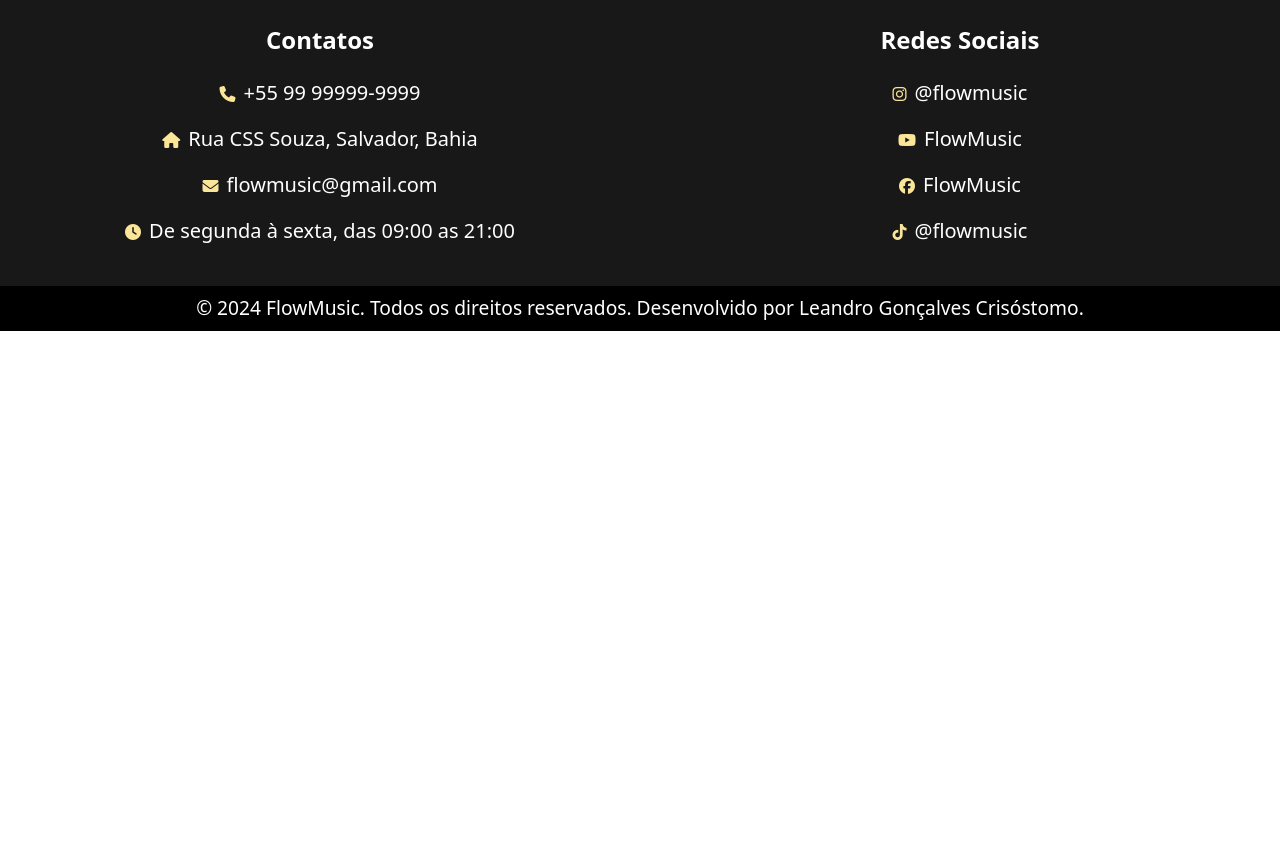
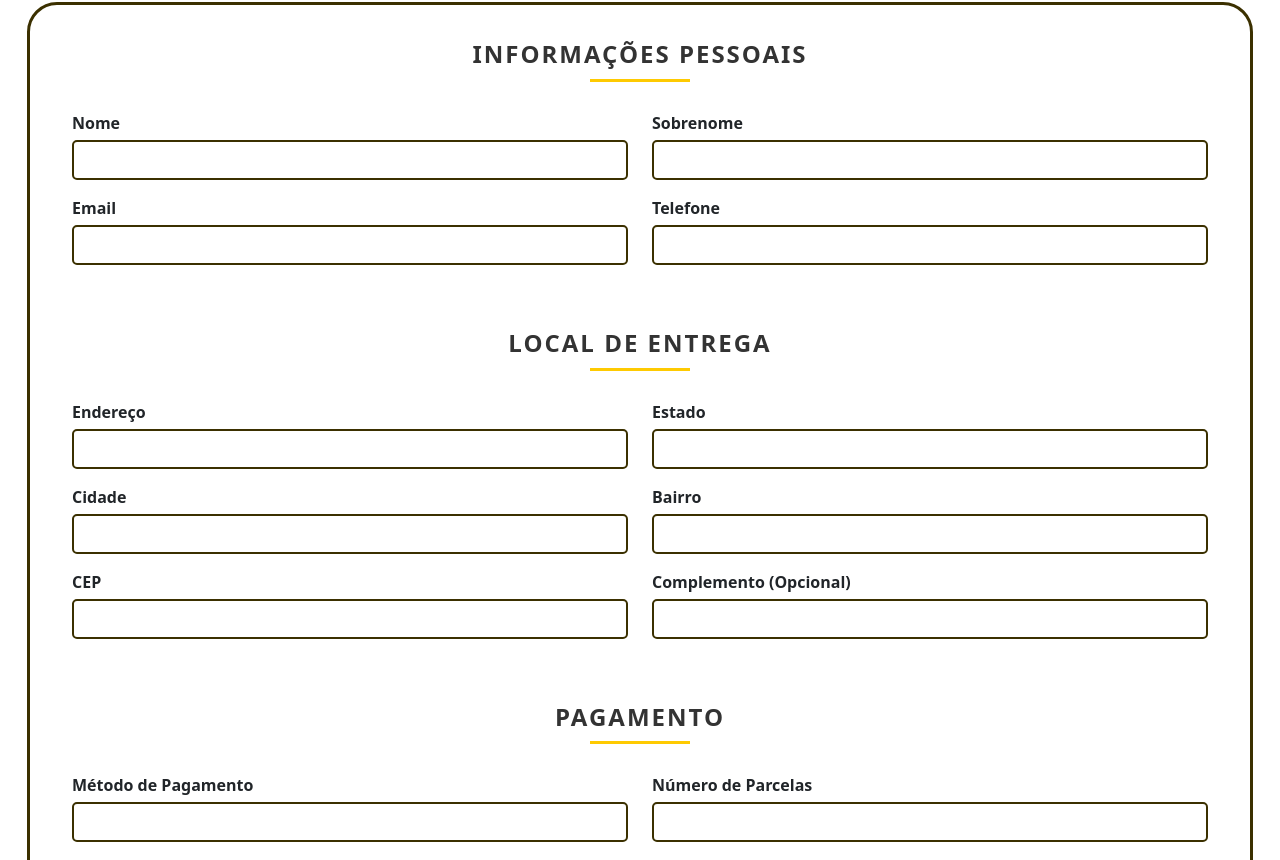
Before and after one commit to lleandrogon/FlowMusic, an Angular app: page /formulario in a window 1280 px wide. Before the commit this address led to /. Shown: the part 160-1020 px from the top of the page. Before the commit the page ends 800 px from the top, so only its background shows below. Built offline with nearby package versions, Linux system fonts and the light colour scheme.

Commit message:
Iniciando o formulário de confirmação

```diff
--- a/src/app/app.routes.ts
+++ b/src/app/app.routes.ts
@@ -8,6 +8,7 @@ import { TeclasComponent } from './components/teclas/teclas.component';
 import { SoproComponent } from './components/sopro/sopro.component';
 import { CarrinhoComponent } from './components/carrinho/carrinho.component';
 import { CompraEfetuadaComponent } from './components/compra-efetuada/compra-efetuada.component';
+import { FormularioComponent } from './components/formulario/formulario.component';
 
 export const routes: Routes = [
     {
@@ -43,6 +44,10 @@ export const routes: Routes = [
         component: CarrinhoComponent
     },
     {
+        path: "formulario",
+        component: FormularioComponent
+    },
+    {
         path: "compra-efetuada",
         component: CompraEfetuadaComponent
     }
--- a/src/app/components/carrinho/carrinho.component.ts
+++ b/src/app/components/carrinho/carrinho.component.ts
@@ -30,6 +30,6 @@ export class CarrinhoComponent implements OnInit {
   }
 
   finalizarCompra(): void {
-    this.router.navigate(['/compra-efetuada']);
+    this.router.navigate(['/formulario']);
   }
 }
--- a/src/app/components/footer/footer.component.ts
+++ b/src/app/components/footer/footer.component.ts
@@ -15,12 +15,12 @@ export class FooterComponent {
 
   pagamentos: Pagamento[] = [
     {
-      nome: "Cartão de Crédito",
+      nome: "Cartão",
       imagem: "fa-solid fa-credit-card fs-2"
     },
     {
-      nome: "Cartão Visa",
-      imagem: "fa-brands fa-cc-visa fs-2"
+      nome: "Boleto",
+      imagem: "fa-solid fa-barcode fs-2"
     },
     {
       nome: "pix",
--- /dev/null
+++ b/src/app/components/formulario/formulario.component.css
@@ -0,0 +1,45 @@
+.campo-form {
+    border: 3px solid var(--amarelo-escuro);
+    border-radius: 30px;
+    padding: 35px 30px;
+    margin: 0 15px;
+}
+
+.titulo-form {
+    text-align: center;
+    font-size: 1.5em;
+    font-weight: 600;
+    color: #333;
+    text-transform: uppercase;
+    letter-spacing: 2px;
+    padding-bottom: 5px;
+}
+
+.titulo-form::after {
+    content: "";
+    display: block;
+    margin-top: 10px;
+    width: 100px;
+    height: 3px;
+    background-color: var(--amarelo);
+    margin-left: auto;
+    margin-right: auto;
+}
+
+input, select {
+    border: 2px solid var(--amarelo-escuro);
+    border-radius: 5px;
+    transition: border-color 0.3s ease;
+}
+
+input:focus, select:focus {
+    border-color: var(--amarelo-claro);
+    outline: none;
+    box-shadow: 0 0 5px rgba(230, 40, 19, 0.5);
+}
+
+.botao-form-container {
+    display: flex;
+    justify-content: end;
+    margin-top: 30px;
+}
--- /dev/null
+++ b/src/app/components/formulario/formulario.component.html
@@ -0,0 +1,112 @@
+<div class="container-fluid py-5">
+    <h1 class="titulo">Confirme Seus Dados!</h1>
+    <form [formGroup]="dadosForm" class="campo-form row mt-5">
+
+        <h3 class="titulo-form mb-4">Informações Pessoais</h3>
+        <div class="mb-3 col-md-6">
+            <label for="nome">Nome</label>
+            <input type="text" class="form-control" id="nome" formControlName="nome">
+        </div>
+        <div class="mb-3 col-md-6">
+            <label for="sobrenome">Sobrenome</label>
+            <input type="text" class="form-control" id="sobrenome" formControlName="sobrenome">
+        </div>
+        <div class="mb-3 col-md-6">
+            <label for="email">Email</label>
+            <input type="text" class="form-control" id="email" formControlName="email">
+        </div>
+        <div class="mb-3 col-md-6">
+            <label for="telefone">Telefone</label>
+            <input type="number" class="form-control" id="telefone" formControlName="telefone">
+        </div>
+
+        <h3 class="titulo-form mt-5 mb-4">Local de Entrega</h3>
+        <div class="mb-3 col-md-6">
+            <label for="endereco">Endereço</label>
+            <input type="text" class="form-control" id="endereco" formControlName="endereco">
+        </div>
+        <div class="mb-3 col-md-6">
+            <label for="estado">Estado</label>
+            <select class="form-control" id="estado" formControlName="estado">
+                <option value="" disabled selected>Selecione um estado</option>
+                <option value="AC">Acre</option>
+                <option value="AL">Alagoas</option>
+                <option value="AP">Amapá</option>
+                <option value="AM">Amazonas</option>
+                <option value="BA">Bahia</option>
+                <option value="CE">Ceará</option>
+                <option value="DF">Distrito Federal</option>
+                <option value="ES">Espírito Santo</option>
+                <option value="GO">Goiás</option>
+                <option value="MA">Maranhão</option>
+                <option value="MT">Mato Grosso</option>
+                <option value="MS">Mato Grosso do Sul</option>
+                <option value="MG">Minas Gerais</option>
+                <option value="PA">Pará</option>
+                <option value="PB">Paraíba</option>
+                <option value="PR">Paraná</option>
+                <option value="PE">Pernambuco</option>
+                <option value="PI">Piauí</option>
+                <option value="RJ">Rio de Janeiro</option>
+                <option value="RN">Rio Grande do Norte</option>
+                <option value="RS">Rio Grande do Sul</option>
+                <option value="RO">Rondônia</option>
+                <option value="RR">Roraima</option>
+                <option value="SC">Santa Catarina</option>
+                <option value="SP">São Paulo</option>
+                <option value="SE">Sergipe</option>
+                <option value="TO">Tocantins</option>
+            </select>
+        </div>
+        <div class="mb-3 col-md-6">
+            <label for="cidade">Cidade</label>
+            <input type="text" class="form-control" id="cidade" formControlName="cidade">
+        </div>
+        <div class="mb-3 col-md-6">
+            <label for="bairro">Bairro</label>
+            <input type="text" class="form-control" id="bairro" formControlName="bairro">
+        </div>
+        <div class="mb-3 col-md-6">
+            <label for="cep">CEP</label>
+            <input type="number" class="form-control" id="cep" formControlName="cep">
+        </div>
+        <div class="mb-3 col-md-6">
+            <label for="complemento">Complemento (Opcional)</label>
+            <input type="text" class="form-control" id="complemento" formControlName="complemento">
+        </div>
+
+        <h3 class="titulo-form mt-5 mb-4">Pagamento</h3>
+        <div class="mb-3 col-md-6">
+            <label for="metodo">Método de Pagamento</label>
+            <select class="form-control" id="metodo" formControlName="metodo">
+                <option value="cartao">Cartão de Crédito/Débito</option>
+                <option value="boleto">Boleto Bancário</option>
+                <option value="pix">Pix</option>
+                <option value="cheque">Cheque</option>
+            </select>
+        </div>
+        <div class="mb-3 col-md-6">
+            <label for="parcelas">Número de Parcelas</label>
+            <select class="form-control" id="parcelas" formControlName="parcelas">
+                <option value="1">À Vista</option>
+                <option value="2">2x</option>
+                <option value="3">3x</option>
+                <option value="4">4x</option>
+                <option value="5">5x</option>
+                <option value="6">6x</option>
+                <option value="7">7x</option>
+                <option value="8">8x</option>
+                <option value="9">9x</option>
+                <option value="10">10x</option>
+                <option value="11">11x</option>
+                <option value="12">12x</option>
+            </select>
+        </div>
+
+        <div class="botao-form-container">
+            <button type="button" class="botao mx-1" (click)="limparFormulario()">Apagar</button>
+            <button type="button" class="botao mx-1">Confirmar</button>
+        </div>
+
+    </form>
+</div>
--- /dev/null
+++ b/src/app/components/formulario/formulario.component.ts
@@ -0,0 +1,31 @@
+import { Component } from '@angular/core';
+import { FormControl, FormGroup, ReactiveFormsModule, Validators } from '@angular/forms';
+
+@Component({
+  selector: 'app-formulario',
+  standalone: true,
+  imports: [ReactiveFormsModule],
+  templateUrl: './formulario.component.html',
+  styleUrl: './formulario.component.css'
+})
+export class FormularioComponent {
+
+  dadosForm = new FormGroup({
+    nome: new FormControl(null, [Validators.required, Validators.minLength(2)]),
+    sobrenome: new FormControl(null, [Validators.required, Validators.minLength(2)]),
+    email: new FormControl(null, [Validators.required, Validators.email]),
+    telefone: new FormControl(null, [Validators.required, Validators.min(10), Validators.max(11)]),
+    endereco: new FormControl(null,[Validators.required, Validators.minLength(5)]),
+    estado: new FormControl(null, [Validators.required]),
+    cidade: new FormControl(null, [Validators.required, Validators.minLength(2)]),
+    bairro: new FormControl(null, [Validators.required, Validators.minLength(2)]),
+    cep: new FormControl(null, [Validators.required, Validators.minLength(8), Validators.maxLength(9)]),
+    complemento: new FormControl(null),
+    metodo: new FormControl(null, [Validators.required]),
+    parcelas: new FormControl(null, [Validators.required])
+  });
+
+  limparFormulario() {
+    this.dadosForm.reset();
+  }
+}
--- a/src/app/components/product-card/product-card.component.html
+++ b/src/app/components/product-card/product-card.component.html
@@ -1,9 +1,19 @@
-<div class="container-produto p-4 my-3" style="width: 800px;">
+<div class="container-produto p-4 my-3">
     <img [src]="imagem" class="card-img-top" alt="{{nome}}">
-    <div class="card-body text-center">
-        <h5 class="card-title mb-3">{{nome}}</h5>
-        <p class="preco">{{preco | currency}}</p>
-        <p class="preco-parcelado">Ou 12x de {{precoParcelado | currency}}</p>
-        <button class="botao px-4 py-2" (click)="onAddAoCarrinho()">Carrinho <i class="fa-solid fa-cart-shopping"></i></button>
+    <div class="card-body">
+        <div class="text-center">
+            <div class="titulo-container">
+                <h5 class="card-title mb-3">{{nome}}</h5>
+            </div>
+            <div class="preco-container">
+                <p class="preco">{{preco | currency}}</p>
+                <p class="preco-parcelado">Ou 12x de {{precoParcelado | currency}}</p>
+            </div>
+        </div>
+        <div class="botao-container">
+            <button class="botao-card botao px-4 py-2" (click)="onAddAoCarrinho()">
+                Carrinho <i class="fa-solid fa-cart-shopping"></i>
+            </button>
+        </div>
     </div>
 </div>
--- a/src/styles.css
+++ b/src/styles.css
@@ -36,36 +36,11 @@
     margin-right: auto;
 }
 
-.container-produto {
-    border: 2px solid rgba(0, 0, 0, 0.1);
-    border-radius: 25px;
-    background-color: #fff;
-    transition: transform 0.3s ease-in-out, box-shadow 0.3s ease, background-color 0.3s ease;
-    overflow: hidden;
-}
-
-.container-produto:hover {
-    transform: translateY(-5px);
-    box-shadow: 0 8px 15px rgba(0, 0, 0, 0.2);
-    cursor: pointer;
-}
-
-.card-title {
-    font-size: 1em;
-    margin-top: 10px;
-}
-
 .preco {
     color: var(--preco);
     font-size: 1.6em;
     font-weight: 500;
     margin-bottom: 5px;
-}
-
-.preco-parcelado {
-    font-size: 1em;
-    color: rgba(0, 0, 0, 0.6);
-    margin-bottom: 15px;
 }
 
 .botao {
@@ -99,6 +74,11 @@
     font-weight: bold;
 }
 
+label {
+    font-weight: bold;
+    margin-bottom: 5px;
+}
+
 @media (max-width: 768px) {
     .botao {
         font-size: 1.2em;
```
Also changed, not shown: src/app/components/product-card/product-card.component.css (+63 -7 lines), 1 other file (tests, documents, lock files or other folders).
